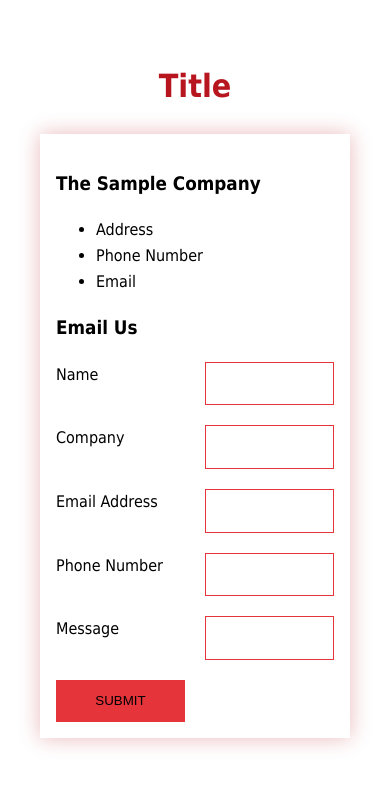
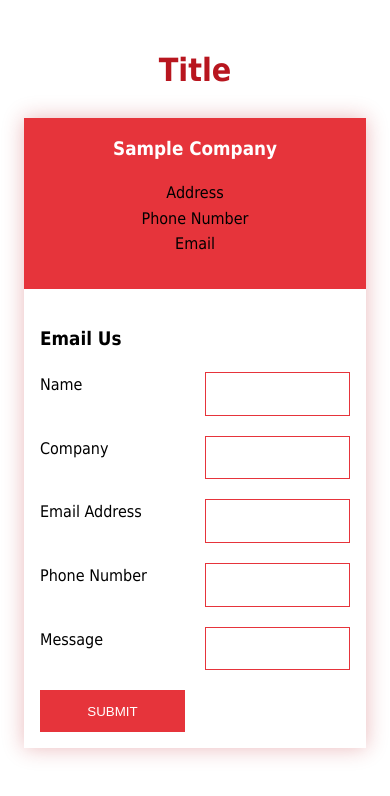
Before and after one commit to andrwsalcdo/react-contact-form, a React (Create React App) app: page / in a window 390 px wide. Shown: the top 796 px of the page. Built offline with nearby package versions, Linux system fonts and the light colour scheme.

Commit message:
styling: <CompanyInfo /> Change <Button /> :hover colors, & <Container/> padding. todo: refactor: <SubHeading/> & media queries

```diff
--- a/src/components/Button.js
+++ b/src/components/Button.js
@@ -5,17 +5,18 @@ import { css } from 'styled-components';
 const StyledButton = styled.button`
     background: #E6343B;
     border: 0;
+    color: #fff;
     padding: 1em;
     text-transform: uppercase;
     width: 100%;
 
     &:hover, &:focus {
-        background: yellow;
-        color: red;
+        background: #B8161F;
+        color: #fff;
         outline: 0;
         transition: background-color 2s ease-out;
     }
 
 `;
 
-export default StyledButton;
+export default StyledButton
--- a/src/components/Container.js
+++ b/src/components/Container.js
@@ -6,10 +6,12 @@ const Container = styled.div`
     margin-left: auto;
     margin-right: auto;
     max-width: 1170px;
-    padding: 1em;
 
     ${props => props.wrapper && css`
         box-shadow: 0 0 20px 0 rgba(184, 22, 31, 0.3);
+        > * {
+            padding: 1em;
+        }
     `}
 `;
 
--- a/src/views/CompanyInfo.js
+++ b/src/views/CompanyInfo.js
@@ -1,15 +1,34 @@
 import React from 'react';
+import styled from 'styled-components';
+
+
+const WrapperCompanyInfo=styled.div`
+    background: #E6343B;
+`;
+
+const CompanyName = styled.h3`
+    margin: 0 0 1rem 0;
+    text-align: center;
+    color: #fff;
+`;
+
+const WrapperList = styled.ul`
+    list-style: none;
+    margin:0 0 1rem 0;
+    padding:0;
+    text-align: center;
+`;
 
 
 const CompanyInfo = () => (
-    <div>
-        <h3>The Sample Company</h3>
-        <ul>
+    <WrapperCompanyInfo>
+        <CompanyName>Sample Company</CompanyName>
+        <WrapperList>
             <li>Address</li>
             <li>Phone Number</li>
             <li>Email</li>
-        </ul>
-    </div>
+        </WrapperList>
+    </WrapperCompanyInfo>
 )
 
 export default CompanyInfo;
```
